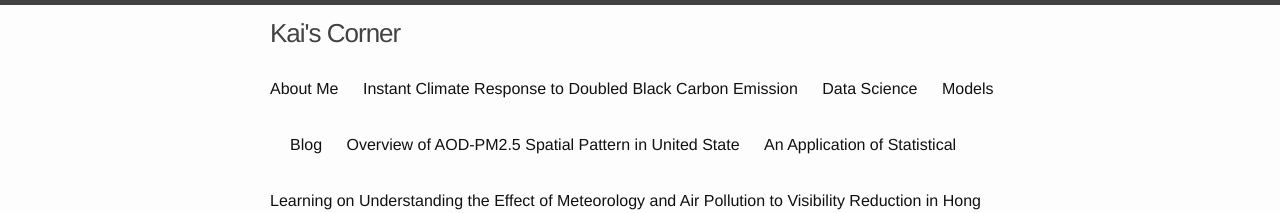
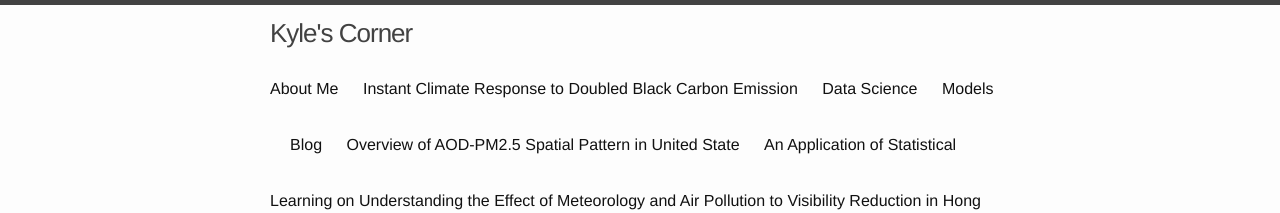
Before and after one commit to kairusann/kairusann.github.io, a Jekyll site: the page built from index.html, in a window 1280 px wide. Shown: the top 213 px of the page. Built offline with Jekyll 4.4.1, drawn with Linux system fonts in a browser that asks for light colours.

Commit message:
revisit jekyll;

```diff
--- a/_config.yml
+++ b/_config.yml
@@ -1,5 +1,5 @@
 # Site settings
-title: Kai's Corner
+title: Kyle's Corner
 email:
 description: The science of prediction
 baseurl:
```
Also changed, not shown: 1 other file.
